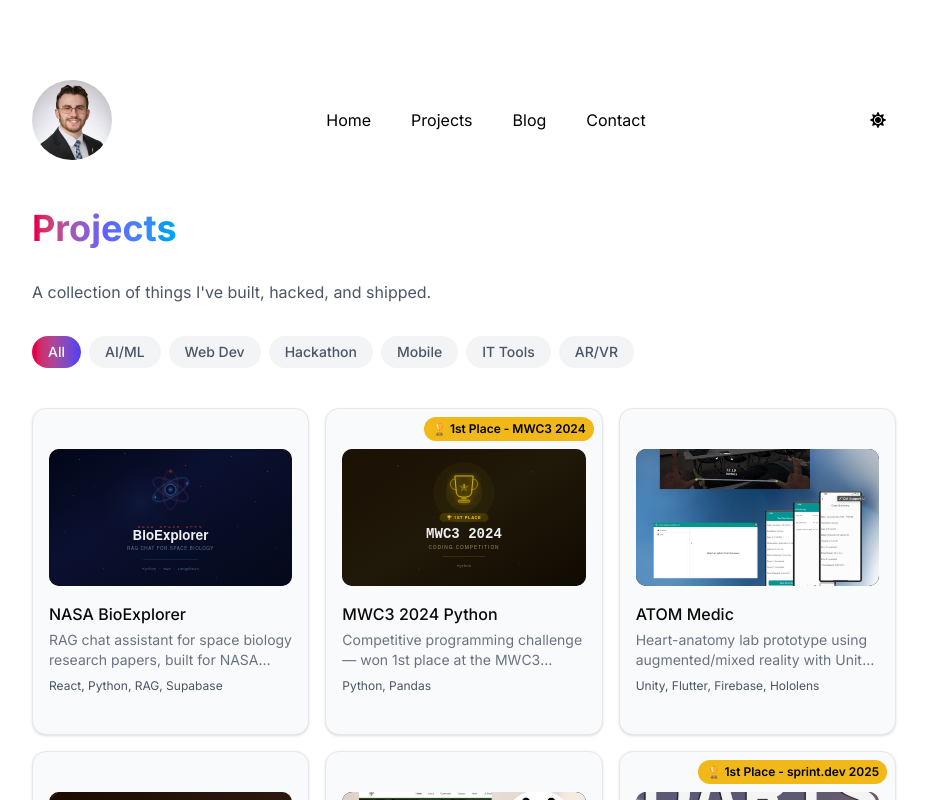
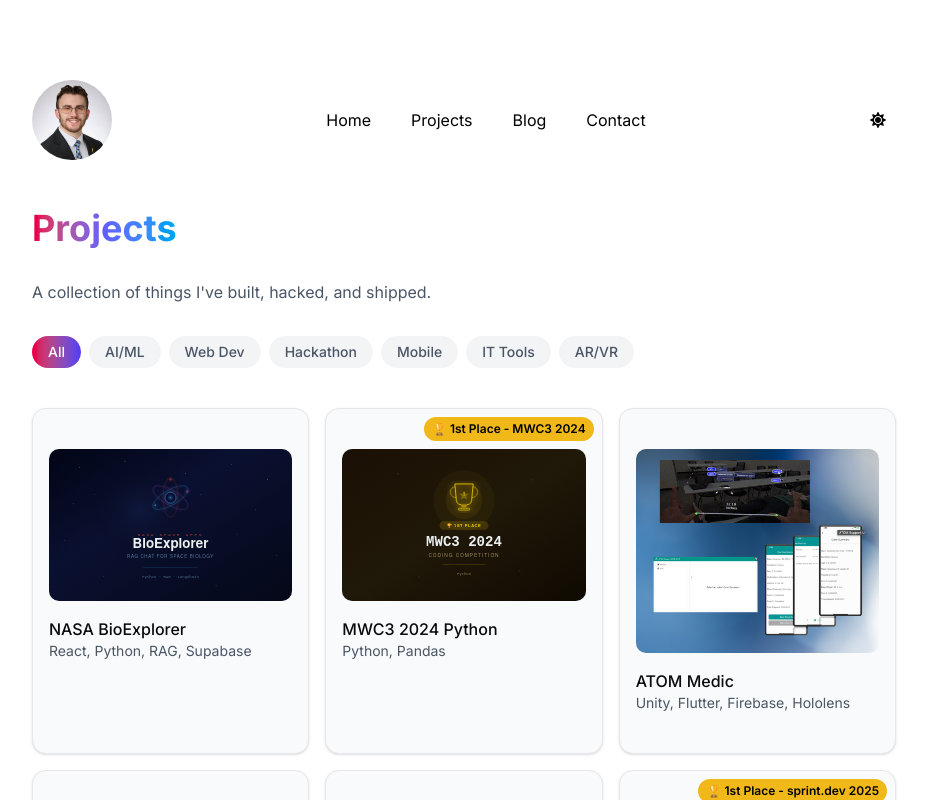
Before and after one commit to grcodeman/cody-portfolio, a Next.js app: page /projects in a window 1280 px wide. Shown: the top 800 px of the page, without its empty margins (176-1103 px from the left). Built offline with nearby package versions, Linux system fonts and the light colour scheme.

Commit message:
revert old card structure

```diff
--- a/components/ProjectCard.tsx
+++ b/components/ProjectCard.tsx
@@ -20,21 +20,17 @@ export default function ProjectCard({
           </div>
         )}
         <CardContent className="p-4">
-          <div className="relative w-full aspect-video mb-4 rounded-lg overflow-hidden bg-zinc-800">
-            <Image
-              src={project.image}
-              alt={project.title}
-              fill
-              className="object-cover rounded-lg"
-              sizes="(max-width: 768px) 100vw, 33vw"
-            />
-          </div>
+          <Image
+            src={project.image}
+            alt={project.title}
+            width={600}
+            height={400}
+            className="rounded-lg mb-4 w-full h-auto"
+            sizes="(max-width: 768px) 100vw, 33vw"
+          />
           <div>
             <h3 className="font-medium">{project.title}</h3>
-            <p className="text-sm text-gray-500 dark:text-gray-400 mt-1 line-clamp-2">
-              {project.description}
-            </p>
-            <p className="text-xs text-gray-600 dark:text-gray-500 mt-2">
+            <p className="text-sm text-gray-600 dark:text-gray-400">
               {project.tech.join(", ")}
             </p>
           </div>
```
